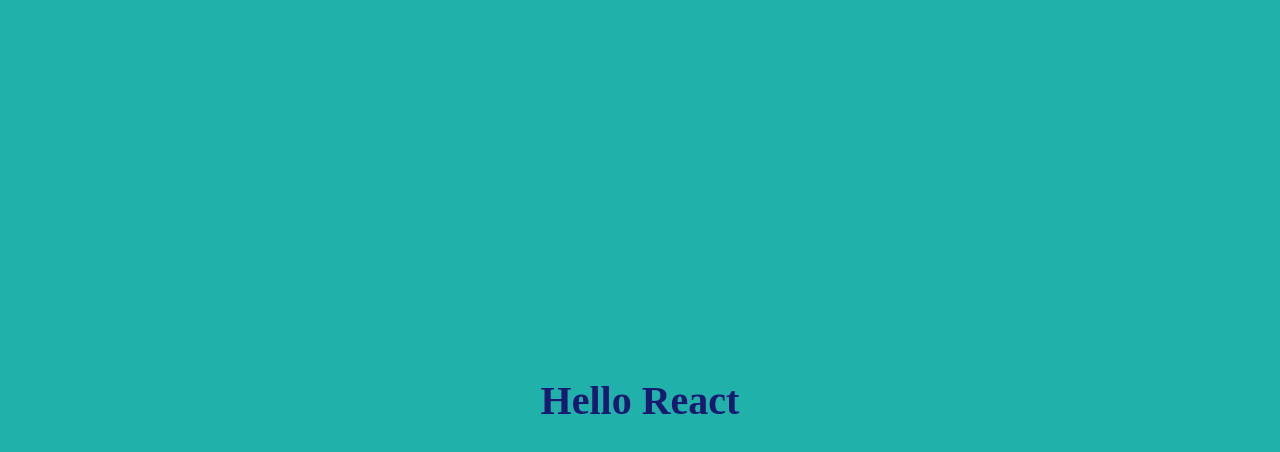
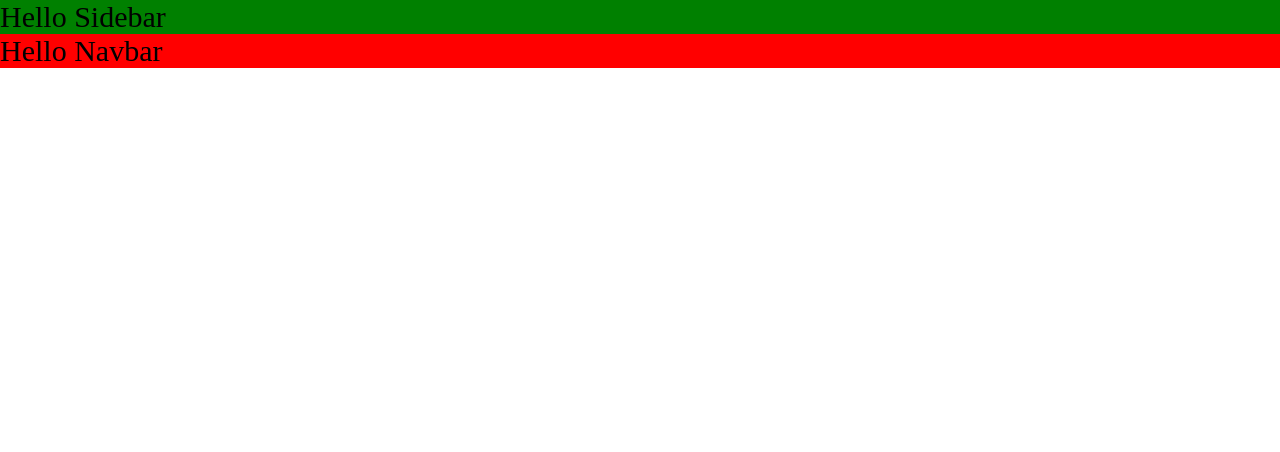
Before and after one commit to kainar-ilyassov/star-wars, a React app: page / in a window 1280 px wide. Shown: the top 452 px of the page. Built offline with nearby package versions, Linux system fonts and the light colour scheme.

Commit message:
add mini css extract plugin and configure css modules

```diff
--- a/package.json
+++ b/package.json
@@ -19,6 +19,7 @@
     "@types/webpack-dev-server": "^4.7.2",
     "css-loader": "^6.8.1",
     "html-webpack-plugin": "^5.5.1",
+    "mini-css-extract-plugin": "^2.7.6",
     "sass": "^1.62.1",
     "sass-loader": "^13.3.1",
     "style-loader": "^3.3.3",
--- /dev/null
+++ b/src/App.tsx
@@ -0,0 +1,11 @@
+import {Sidebar} from "./components/Sidebar/Sidebar";
+import {Navbar} from "./components/Navbar/Navbar";
+import './index.scss';
+export const App = () => {
+    return (
+        <div className='app'>
+            <Sidebar />
+            <Navbar />
+        </div>
+    )
+}
--- /dev/null
+++ b/src/components/Navbar/Navbar.module.scss
@@ -0,0 +1,3 @@
+.container {
+    background-color: red;
+}
--- /dev/null
+++ b/src/components/Navbar/Navbar.tsx
@@ -0,0 +1,6 @@
+
+import style from './Navbar.module.scss';
+
+export const Navbar = () => {
+    return <div className={style.container}>Hello Navbar</div>
+}
--- /dev/null
+++ b/src/components/Sidebar/Sidebar.module.scss
@@ -0,0 +1,3 @@
+ .container {
+     background-color: green;
+ }
--- /dev/null
+++ b/src/components/Sidebar/Sidebar.tsx
@@ -0,0 +1,6 @@
+
+import style from './Sidebar.module.scss';
+
+export const Sidebar = () => {
+    return <div className={style.container}>Hello Sidebar</div>
+}
--- a/src/index.scss
+++ b/src/index.scss
@@ -4,14 +4,6 @@
     box-sizing: border-box;
 }
 
-.check-scss {
-    color: midnightblue;
-    font-size: 40px;
-    display: flex;
-    align-items: center;
-    justify-content: center;
-    width: 100%;
-    height: 100vh;
-    background-color: lightseagreen;
-    font-weight: 900;
+.app {
+    font-size: 30px;
 }
--- a/src/index.tsx
+++ b/src/index.tsx
@@ -1,7 +1,7 @@
 import {render} from "react-dom";
-import './index.scss'
+import {App} from "./App";
 
 render(
-    <div className="check-scss">Hello React</div>,
+    <App/>,
     document.getElementById('root')
 )
```
Also changed, not shown: src/global.d.ts (added, +7 -0 lines), 4 other files (tests, documents, lock files or other folders).
